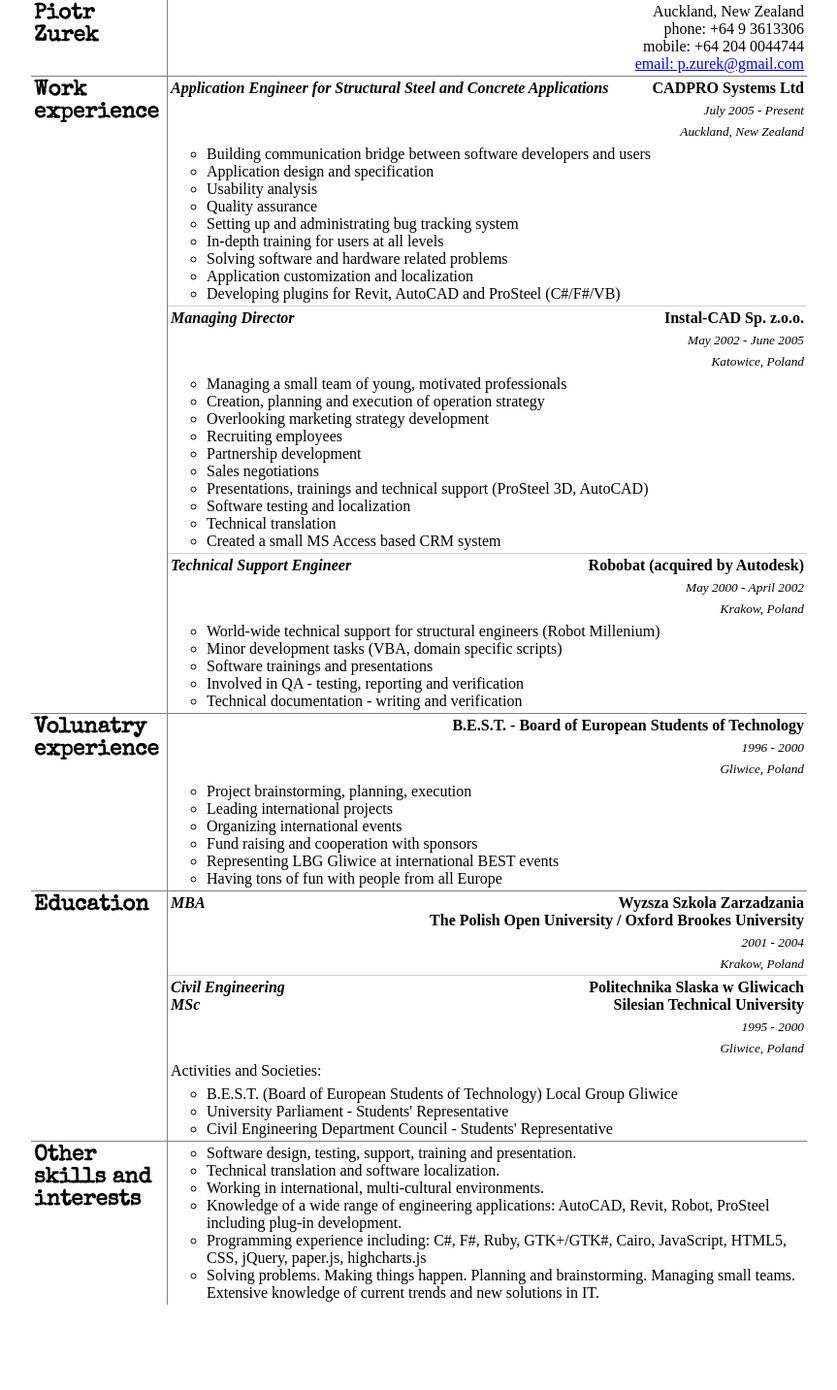
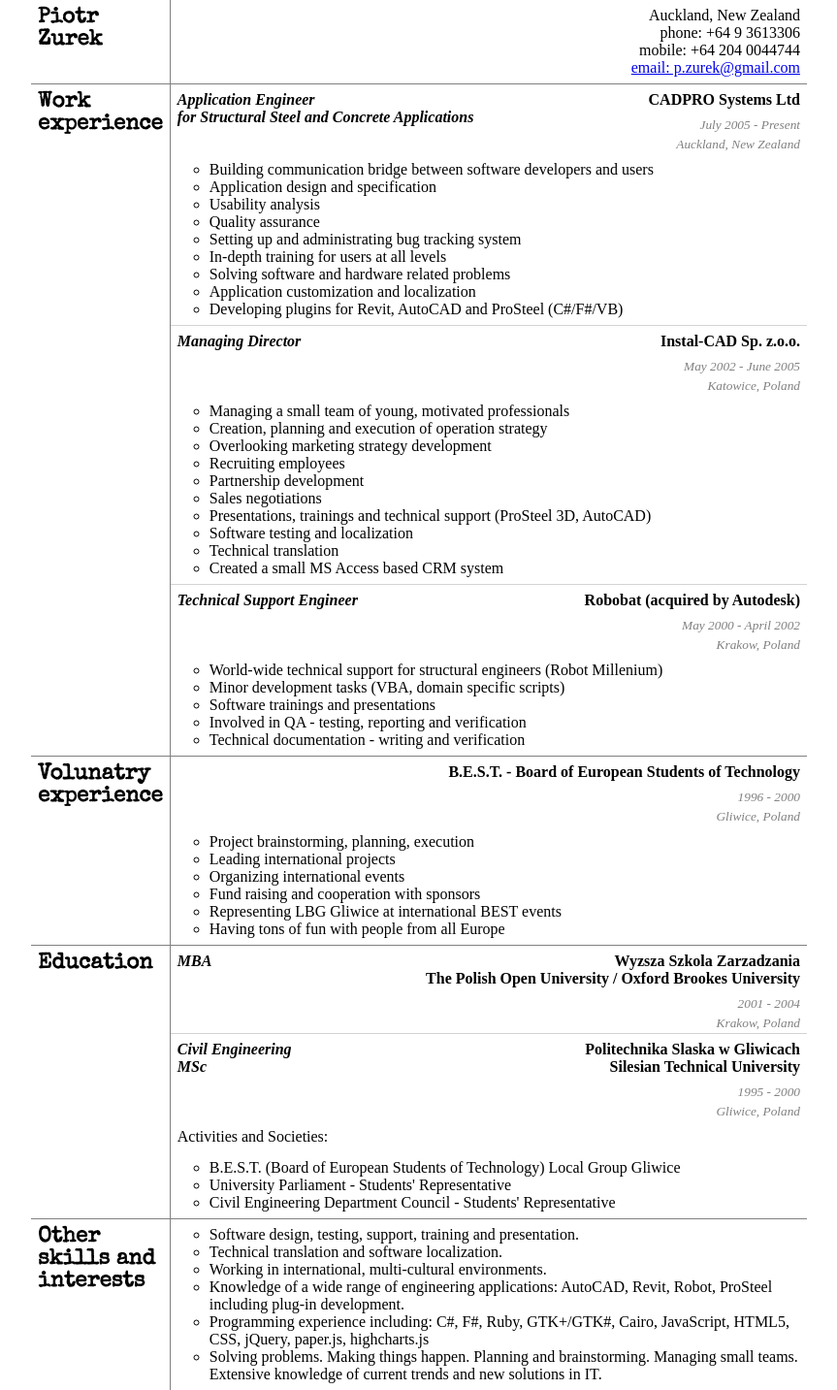
Before and after one commit to pzurek/piotrzurek.net, a Jekyll site: the page cv/index.html, which Jekyll copies as it is, in a window 1280 px wide. Shown: the whole page at 97% size, without its empty margins (208-1071 px from the left). Built offline with Jekyll 4.4.1, drawn with Linux system fonts in a browser that asks for light colours; before the commit the page ends 1345 px from its top, so only the background shows below that.

Commit message:
Yeah... i don't know

```diff
--- a/cv/index.html
+++ b/cv/index.html
@@ -32,7 +32,8 @@
                     <td>
                       <table class="jobHeaderTable">
                         <tr>
-                          <td class="position" rowspan="3"><p>Application Engineer for Structural Steel and Concrete Applications</p></td>
+                          <td class="position" rowspan="3"><p>Application Engineer<br>
+                            for Structural Steel and Concrete Applications</p></td>
                           <td class="company"><p>CADPRO Systems Ltd</p></td>
                         </tr>
                         <tr>
--- a/cv/style.css
+++ b/cv/style.css
@@ -1,7 +1,5 @@
 body {
 	font-family: 'museo-sans', serif;
-	font-size: 21px;
-	line-height: 24px;
 	margin: 0;
 	padding: 0;
 }
@@ -13,7 +11,7 @@
 }
 
 p {
-	padding: 3px;
+	padding: 7px;
 }
 
 tbody {
@@ -32,8 +30,8 @@
 }
 
 ul {
-	margin-top: 3px;
-	margin-bottom: 3px;
+	margin-top: 7px;
+	margin-bottom: 7px;
 }
 
 li {
@@ -41,7 +39,7 @@
 
 .activities {
 	margin: 0px;
-	padding: 3px;
+	padding: 7px;
 }
 
 .container {
@@ -67,7 +65,7 @@
 }
 
 .addressList li {
-	padding-right: 3px;
+	padding-right: 7px;
 }
 
 .dutyList {
@@ -87,12 +85,24 @@
 	text-align: right;
 	font-size: smaller;
 	font-style: italic;
+	color: gray;
+}
+
+.timeSpan p {
+	padding-top: 2px;
+	padding-bottom: 2px;
 }
 
 .location {
 	text-align: right;
 	font-size: smaller;
 	font-style: italic;
+	color: gray;
+}
+
+.location p {
+	padding-top: 2px;
+	padding-bottom: 2px;
 }
 
 .position {
```
